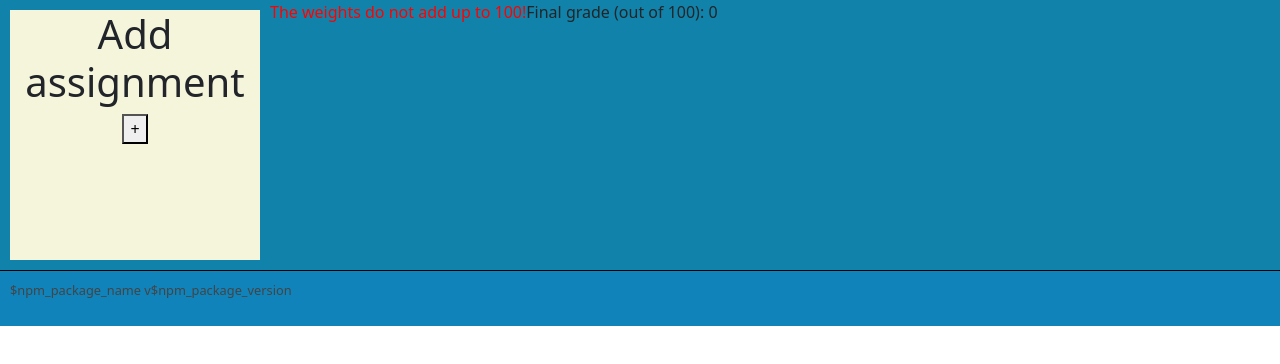
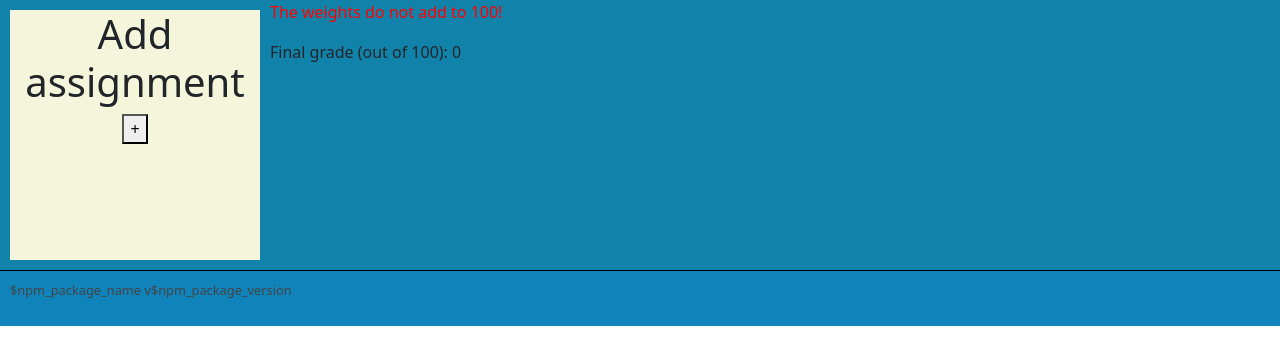
Before and after one commit to pokir/ib-grade-calculator, a React (Create React App) app: page / in a window 1280 px wide. Shown: the top 364 px of the page. Built offline with nearby package versions, Linux system fonts and the light colour scheme.

Commit message:
Move sum of weights warning inside course summary

```diff
--- a/src/components/course.jsx
+++ b/src/components/course.jsx
@@ -2,7 +2,6 @@ import React, { useCallback, useEffect, useState } from 'react';
 import Assignment from './assignment.jsx';
 import AddAssignment from './addAssignment.jsx';
 import CourseSummary from './courseSummary.jsx';
-import InvalidSumOfWeightsWarning from './invalidSumOfWeightsWarning.jsx';
 
 const Course = props => {
   const [ assignments, setAssignments ] = useState({});
@@ -128,17 +127,14 @@ const Course = props => {
 
       <AddAssignment createAssignment={createAssignment} />
 
-      <InvalidSumOfWeightsWarning
-        sumOfWeights={
-          Object.values(weights).length === 0 ? 0 :
-          Object.values(weights).reduce((a, b) => a + b)
-        }
-      />
-
       <CourseSummary
         weightedPercentage={
           Object.values(weightedPercentages).length === 0 ? 0 :
           Object.values(weightedPercentages).reduce((a, b) => a + b)
+        }
+        sumOfWeights={
+          Object.values(weights).length === 0 ? 0 :
+          Object.values(weights).reduce((a, b) => a + b)
         }
       />
     </div>
--- a/src/components/courseSummary.jsx
+++ b/src/components/courseSummary.jsx
@@ -3,6 +3,9 @@ import React from 'react';
 const CourseSummary = props => {
   return (
     <div>
+      <p style={{color: 'red'}}>
+        {props.sumOfWeights === 100 ? '' : 'The weights do not add to 100!'}
+      </p>
       <p>Final grade (out of 100): {Math.round(props.weightedPercentage)}</p>
     </div>
   );
--- a/src/components/invalidSumOfWeightsWarning.jsx
+++ /dev/null
@@ -1,11 +0,0 @@
-import React from 'react';
-
-const InvalidSumOfWeightsWarning = props => {
-  return (
-    <div>
-      <p style={{color: 'red'}}>{props.sumOfWeights === 100 ? '' : 'The weights do not add up to 100!'}</p>
-    </div>
-  );
-};
-
-export default InvalidSumOfWeightsWarning;
```
